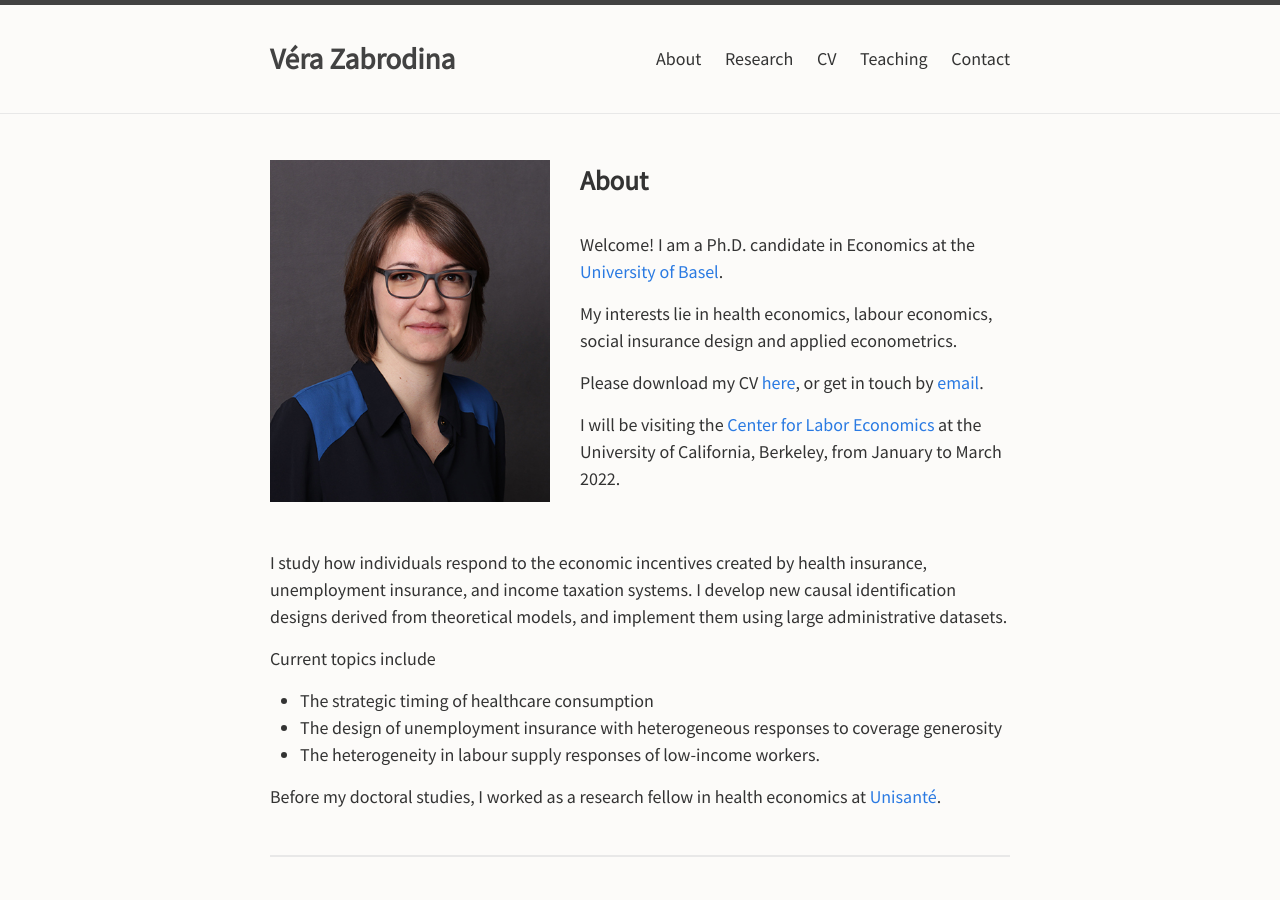
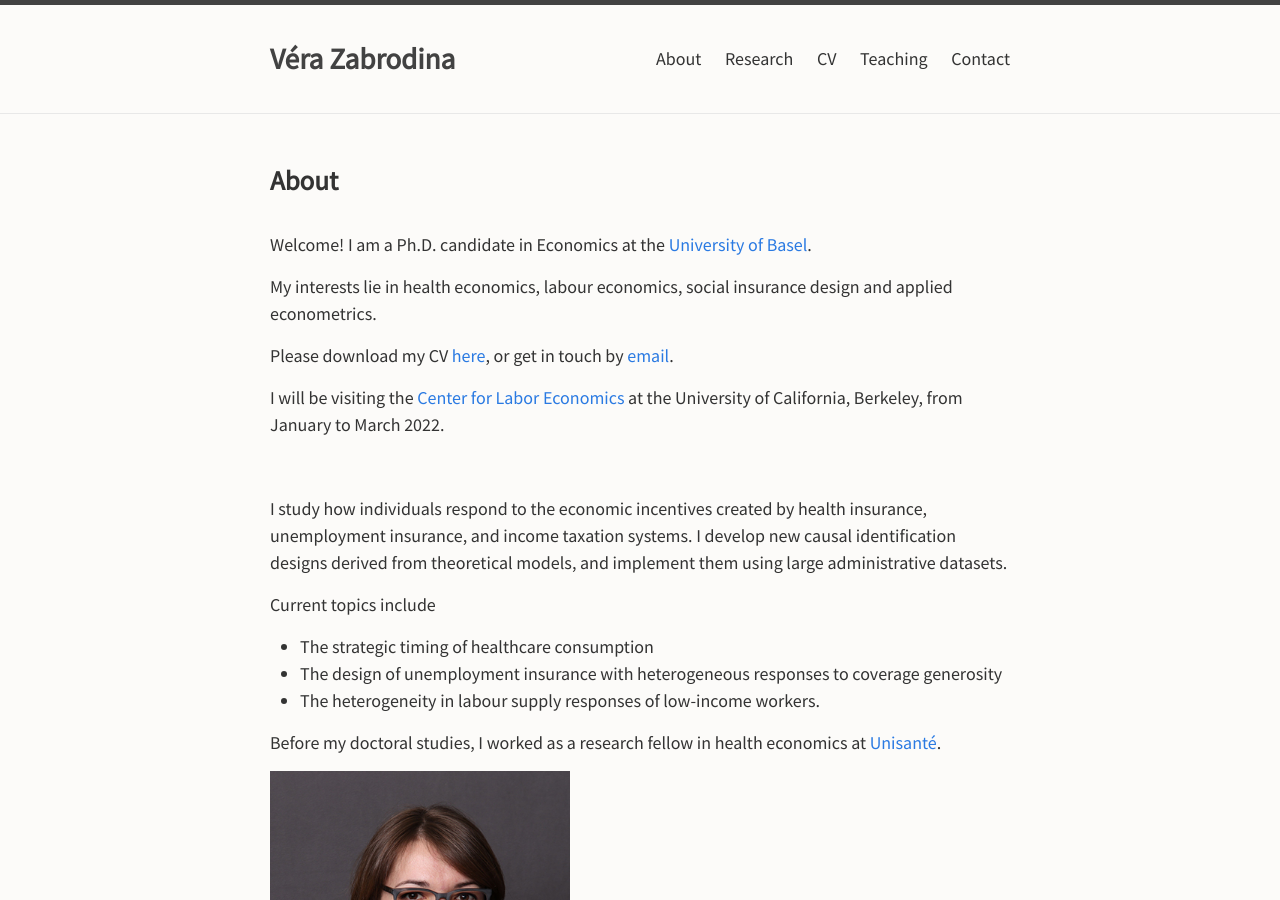
Before and after one commit to verazb/verazb.github.io, a Jekyll site: the page built from index.md, in a window 1280 px wide and 900 px high. Built offline with Jekyll 4.4.1, drawn with Linux system fonts in a browser that asks for light colours; our own code applies the rules of GitHub Pages for plain Markdown files.

Commit message:
Update index.md

```diff
--- a/index.md
+++ b/index.md
@@ -2,11 +2,6 @@
 layout: default
 ---
 
-
-
-<img align="left" src="docs/VeraZabrodina2.JPG" width="280">
-<!-- ![](docs/VeraZabrodina.JPG) -->
-<!-- ![image](path-to-image.jpg){: style="float: left"} -->
 
 ## About
 
@@ -33,6 +28,13 @@ Current topics include
 
 Before my doctoral studies, I worked as a research fellow in health economics at [Unisanté](https://www.unisante.ch/fr).
 
+
+
+
+<img src="docs/VeraZabrodina2.JPG" width="300">
+<!-- ![](docs/VeraZabrodina.JPG) -->
+<!-- ![image](path-to-image.jpg){: style="float: left"} -->
+<!-- align="left" -->
 
 
 
```
